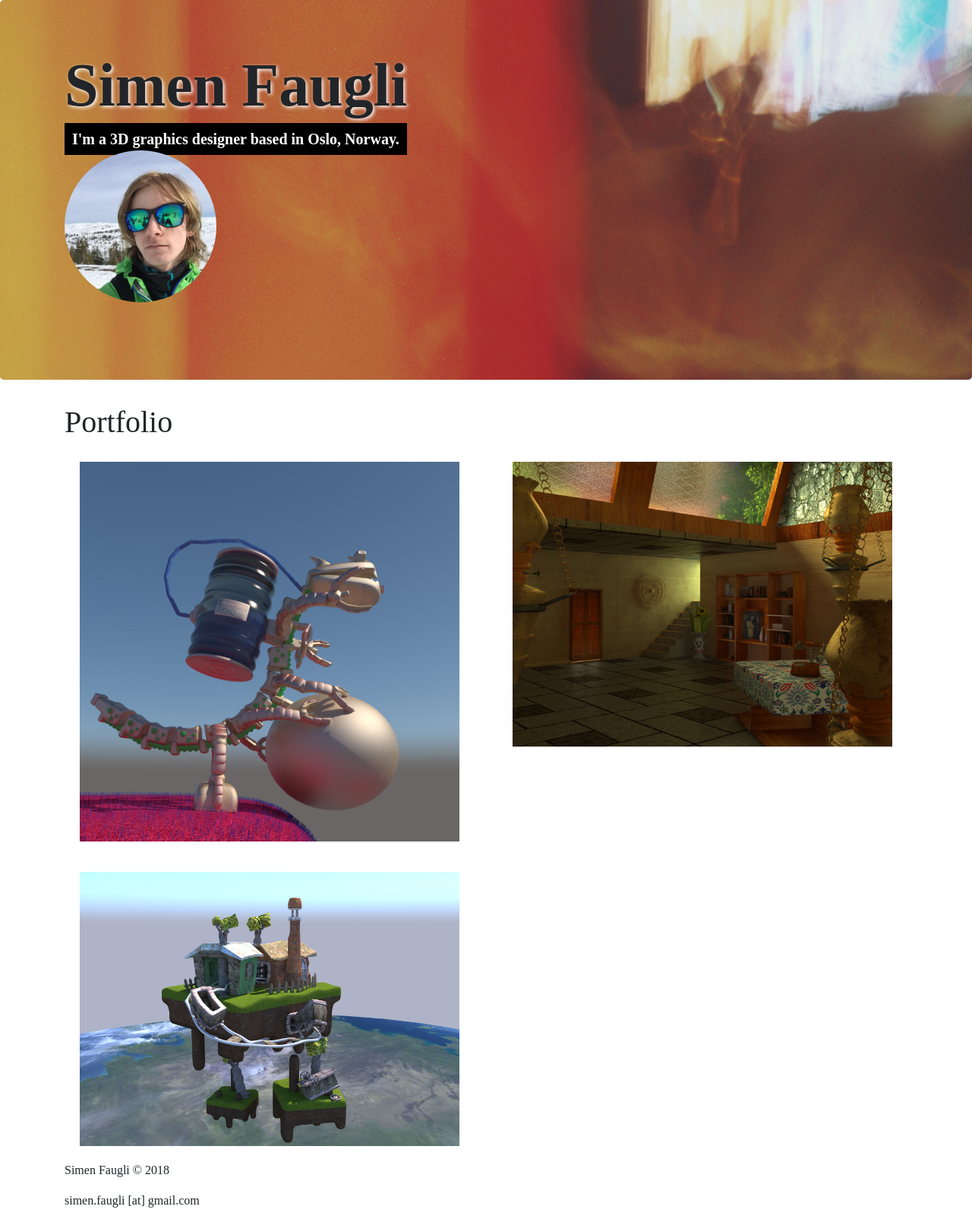
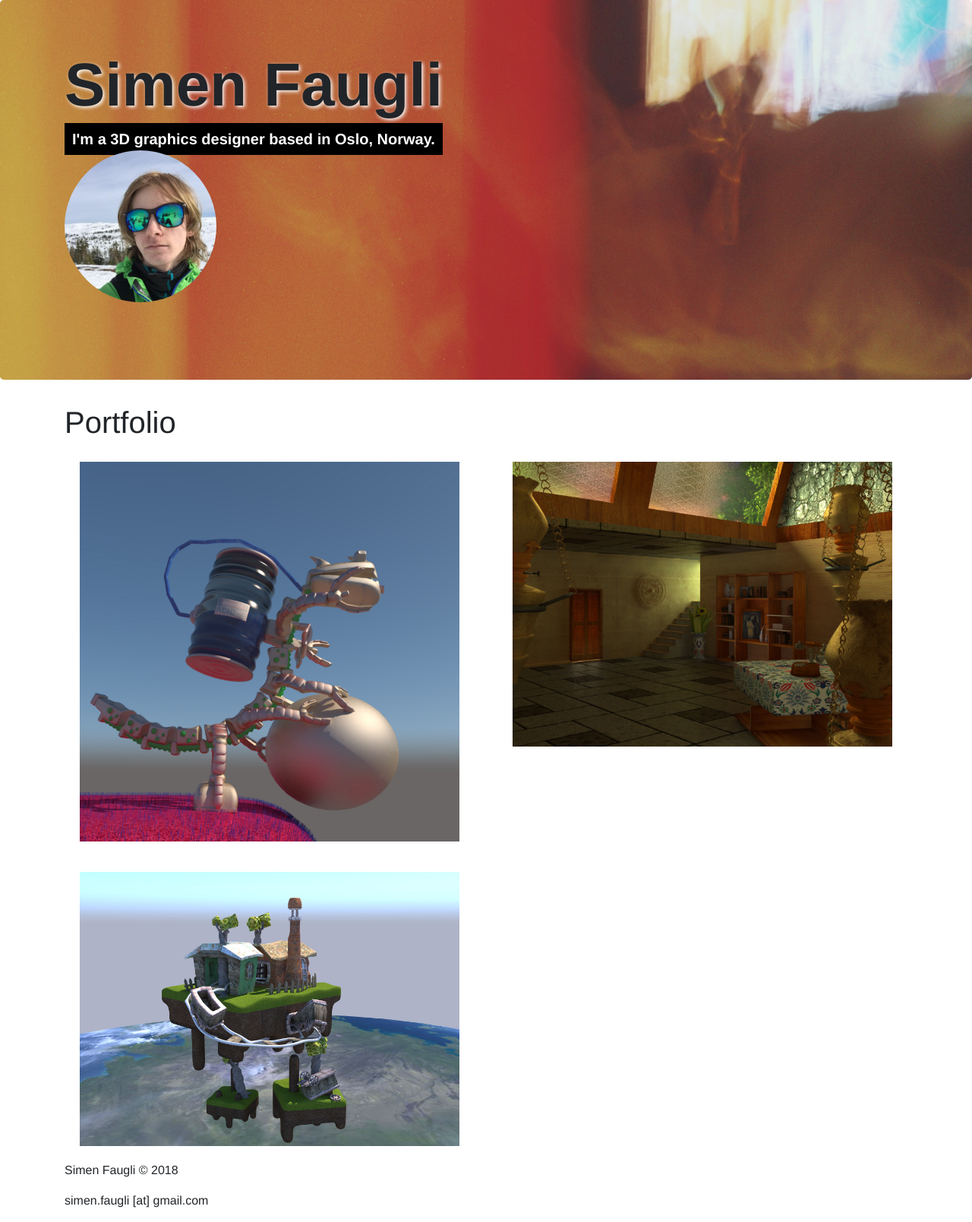
Before and after one commit to simenmuffins/simenmuffins.github.io, a Jekyll site: the page built from index.md, in a window 1280 px wide. Shown: the whole page at 76% size. Built offline with Jekyll 4.4.1, drawn with Linux system fonts in a browser that asks for light colours; nearby versions of some CDN libraries; some web fonts are replaced; our own code applies the rules of GitHub Pages for plain Markdown files.

Commit message:
prøver å endre font

```diff
--- a/assets/css/default.css
+++ b/assets/css/default.css
@@ -23,5 +23,5 @@
 }
 
 body {
-  font-family: 'Poor Story', cursive;
+  font-family: 'Helvetica', cursive;
 }
```
